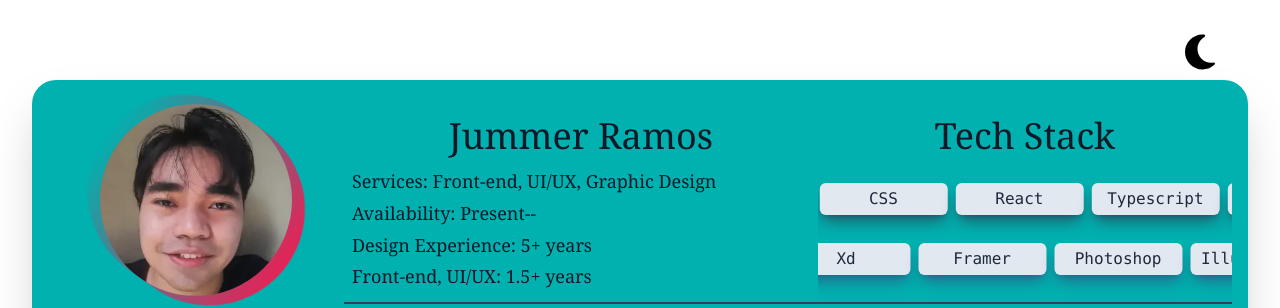
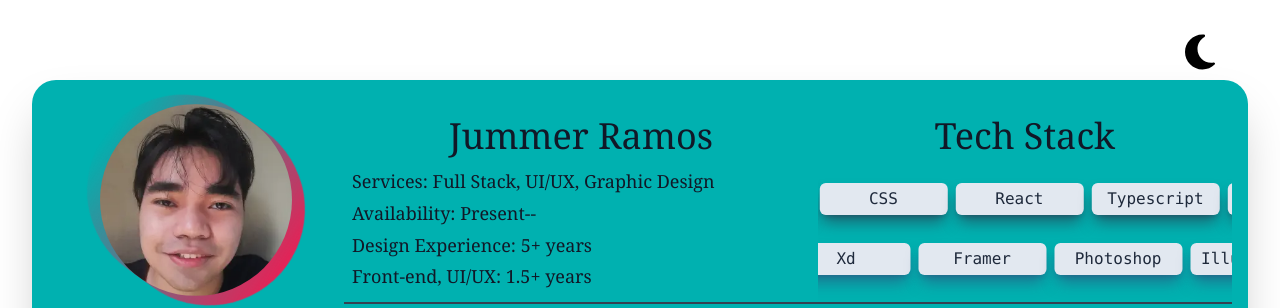
Before and after one commit to Jumjumz/Portfolio, a React (Vite) app: page / in a window 1280 px wide. Shown: the top 308 px of the page. Built offline with nearby package versions, Linux system fonts and the light colour scheme; what tailwind-gradient-mask-image would draw is missing.

Commit message:
change services

```diff
--- a/src/components/Profile/profile.tsx
+++ b/src/components/Profile/profile.tsx
@@ -38,7 +38,7 @@ function Profile() {
             Jummer Ramos
           </h1>
           <p className="max-[1600px]:text-lg ml-2 mr-2 font-serif text-lg text-gray-900">
-            Services: Front-end, UI/UX, Graphic Design
+            Services: Full Stack, UI/UX, Graphic Design
           </p>
           <p className="max-[6300px]:text-lg ml-2 mr-2 font-serif text-lg text-gray-900">
             Availability: Present--
```
